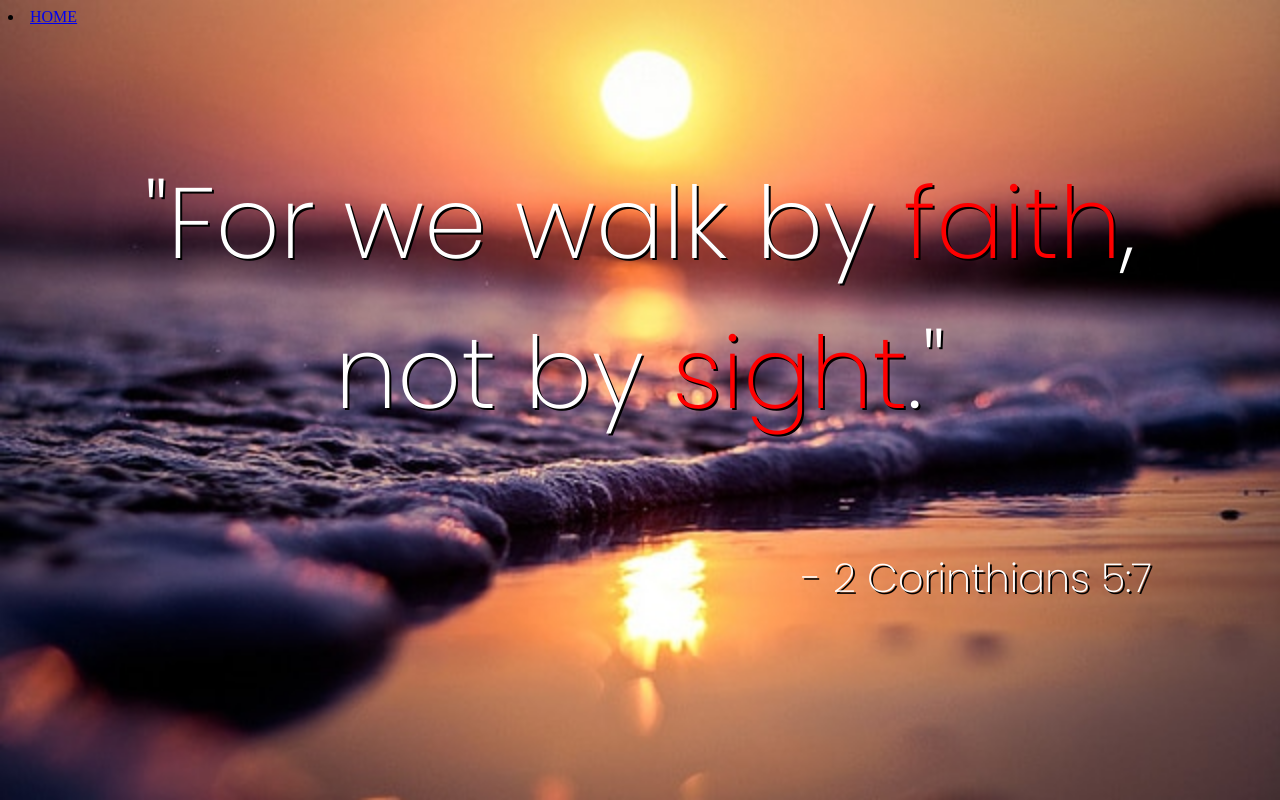
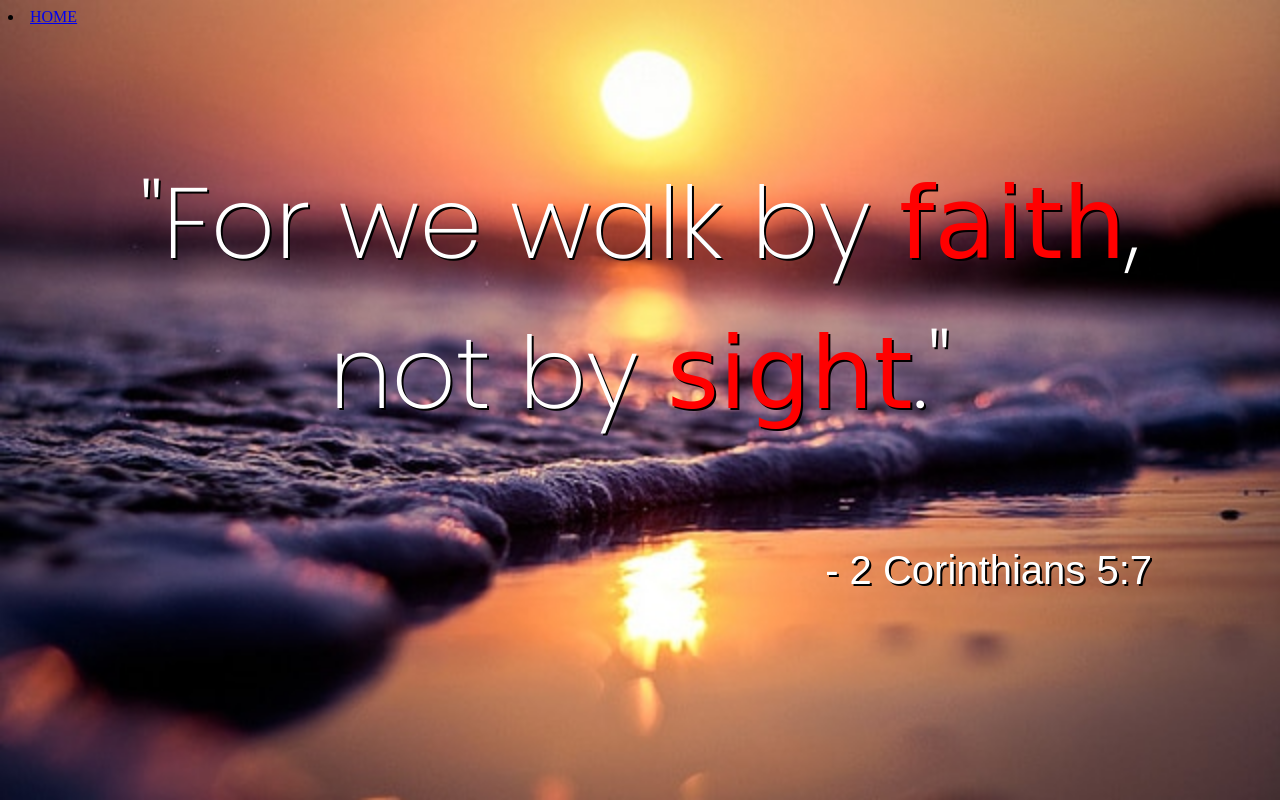
Before and after one commit to ClarissaMagdadaro/learningtasks, a PHP site: page /LT4/index.html in a window 1280 px wide. Run offline with PHP 8.4, Linux system fonts and the light colour scheme.

Commit message:
Update L4.css

```diff
--- a/LT4/L4.css
+++ b/LT4/L4.css
@@ -21,14 +21,14 @@ body{
 #content p2{
       font-size: 100px;
       color: red;
-      font-family: 'Poppins', sans-serif;
+      font-family: 'Lobster', cursive;
       text-align: center;
       text-shadow: 2px 2px black;
 }
 #content span{
       font-size: 40px;
       color: #FFF;
-      font-family: 'Poppins', sans-serif;
+      font-family: 'Abel', sans-serif;
       text-align: center;
       text-shadow:  2px 2px black;
       float: right;
```
